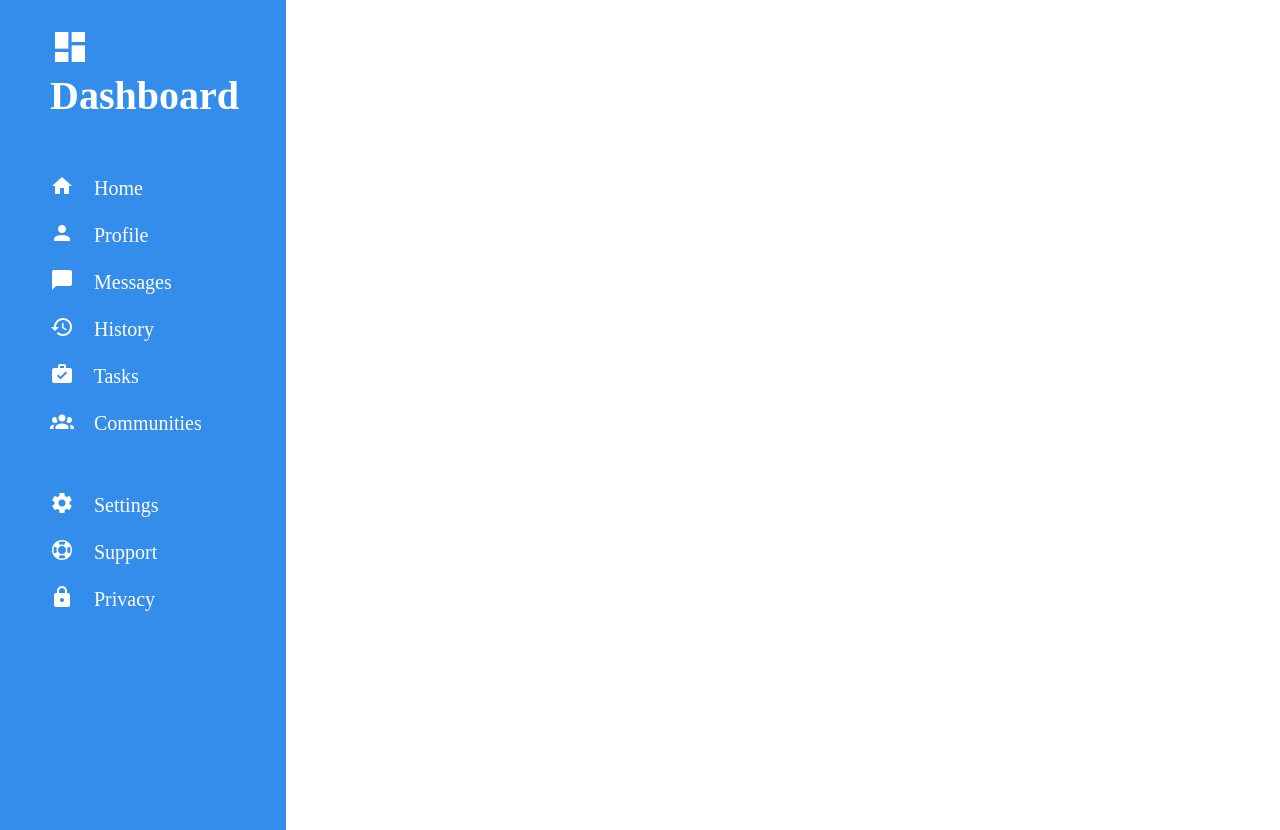
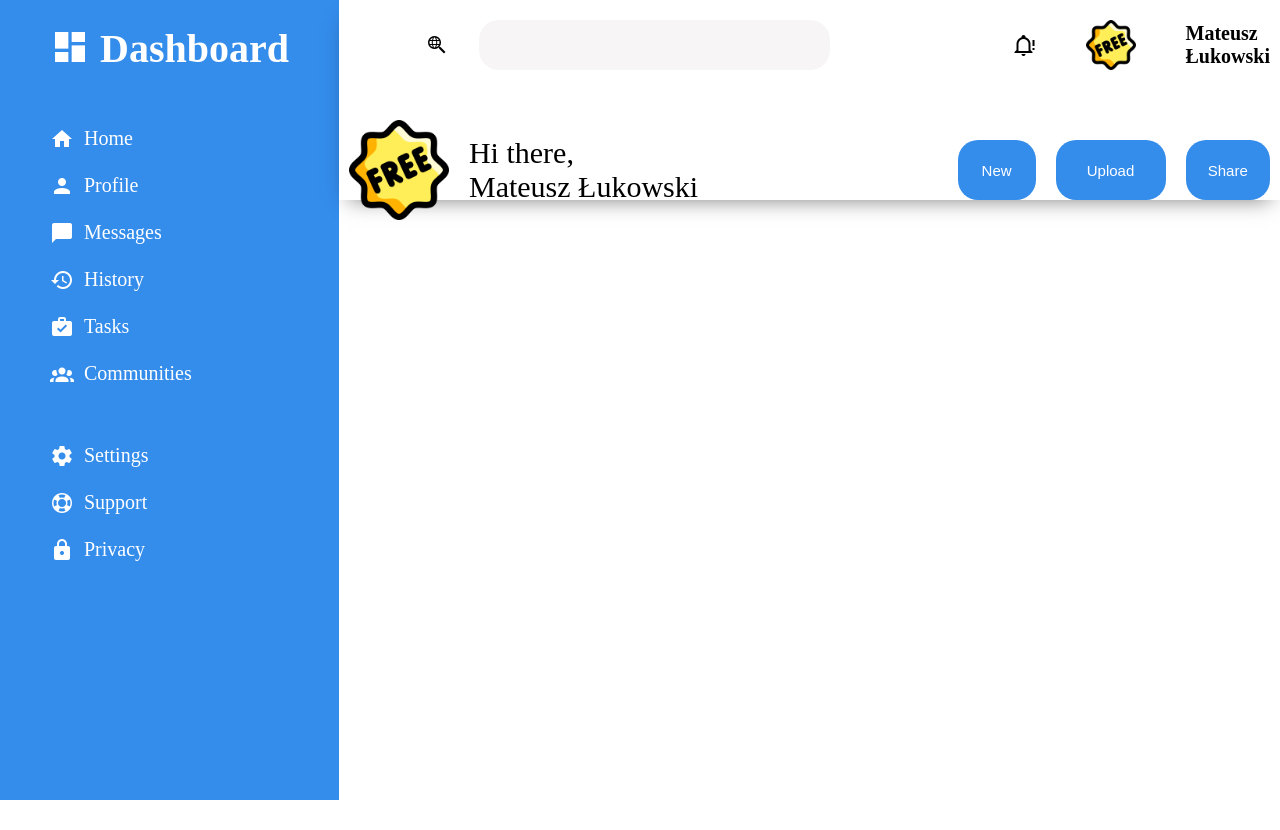
Before and after one commit to MatueszApps/admin_dashboard, a website: page index.html in a window 1280 px wide. After the commit the page ends 800 px from the top, so only its background shows below. Drawn offline with Linux system fonts and the light colour scheme.

Commit message:
finish upper menu

```diff
--- a/index.html
+++ b/index.html
@@ -8,6 +8,7 @@
     <link href="https://cdn.jsdelivr.net/npm/@mdi/font@7.4.47/css/materialdesignicons.min.css" rel="stylesheet">
 </head>
 <body>
+    <div class="container">
         <section class="left-section">
             <h2><span class="mdi mdi-view-dashboard"></span>Dashboard</h2>
             <ul class="menu">
@@ -24,5 +25,31 @@
                 <li><span class="mdi mdi-lock"></span> Privacy</li>
             </ul>
         </section>
+
+        <section class="upper-section">
+            <div class="upper-grid">
+
+                    <span class="mdi mdi-search-web"></span>
+                    <input type="search" class="search-bar"> <!-- Search bar -->
+                    <span class="spacer"></span> <!-- Spacer after the search bar -->
+                    <span class="mdi mdi-bell-alert-outline"></span>
+                    <div class="small_logo">
+                        <img src="/logo.png" alt="Small Logo" class="small_logo"><!-- Placeholder for small logo -->
+                    </div>
+                    <h2>Mateusz Łukowski</h2>
+
+                    <div class="big_logo">
+                        <img src="/logo.png" alt="Logo"> <!-- Placeholder for large logo -->
+                    </div>
+                    <p class="small_text">Hi there,<br> Mateusz Łukowski</p> <!-- Combined p element -->
+                    <span class="spacer"></span>
+                    <button>New</button>
+                    <button>Upload</button>
+                    <button>Share</button>
+            </div>
+        </section>
+
+</div>
+
 </body>
 </html>
--- a/styles.css
+++ b/styles.css
@@ -1,22 +1,26 @@
-*{
+* {
     margin: 0;
     padding: 0;
     font-size: 10px;
 }
 
+.container {
+    display: flex;
+    width: 100%;
+    height: 100vh; /* Zależnie od potrzeb */
+}
 
 .left-section {
+    flex: 0 0 20%; /* 20% szerokości bez możliwości zmiany */
     background-color: #348ceb;
-    width: 20%;
-    height: 100vh;
+    color: white;
     padding: 15px;
-    margin: 0;
-    color: white;
 }
 
-.left-section h2{
+.left-section h2 {
     font-size: 4rem;
     padding: 10px 35px;
+    display: flex;
 }
 
 .menu, .submenu {
@@ -25,19 +29,97 @@
 }
 
 .menu li, .submenu li {
-    padding:  10px 35px;
+    padding: 10px 35px;
     margin-right: 15px;
-    background-color: #f4f4f4;
-    border: none;
     background-color: #348ceb;
     font-size: 2rem;
+    display: flex;
 }
 
 .mdi {
-    font-size: 24px; /* Increase the font size as needed */
-    margin-right: 1.5rem;
+    font-size: 24px;
+    margin-right: 1rem;
 }
 
-.mdi-view-dashboard{
+.mdi-view-dashboard {
     font-size: 4rem;
 }
+
+.upper-section {
+    flex: 1; /* Zajmuje resztę dostępnej przestrzeni */
+    display: flex;
+    height: 25%;
+    box-shadow: 0 10px 20px -10px rgba(0,0,0,0.5);
+}
+
+.upper-grid {
+    display: grid;
+    grid-template-columns: /* 12 kolumn dla większej elastyczności */
+    width: 100%;
+
+}
+
+
+.upper-grid button {
+    background-color: #348ceb;
+    border: none;
+    font-size: 1.5rem;
+    margin: 50px 10px;
+    border-radius: 2rem;
+    color: white;
+}
+
+.mdi-search-web, .mdi-bell-alert-outline{
+    display: flex;
+    justify-content: flex-end;
+    align-items: center;
+}
+
+
+.upper-grid{
+    display: grid;
+    grid-template-columns: 1fr 4fr 1fr 1fr 1fr 1fr;
+    grid-template-rows: 1fr 2fr;
+}
+
+
+.search-bar{
+    background-color: #f7f5f5;
+    border: none;
+    border-radius: 2rem;
+    margin: 2rem;
+}
+
+.small_logo{
+    display: flex;
+    justify-content: center;
+    align-items: center;
+    height: 50px;
+    margin: 2rem;
+
+}
+
+.upper-grid h2{
+    display: flex;
+    justify-content: center;
+    align-items: center;
+    font-size: 2rem;
+    margin: 1rem;
+}
+
+.big_logo {
+    height: 100px;
+    display: flex;
+    justify-content: flex-end;
+    margin: 30px 10px;
+}
+
+
+
+
+.small_text{
+    display: flex;
+    align-items: center;
+    font-size: 3rem;
+    margin-left: 10px;
+}
```
Also changed, not shown: logo.png (added). Lines whose indentation alone changed are shown as unchanged.
